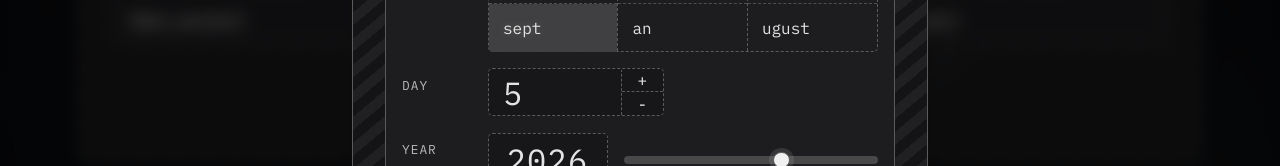
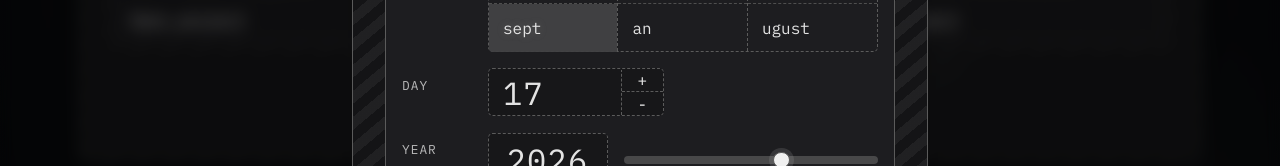
Before and after one commit to jheinem1/jheinem1, a React (Vite) app: page /#/ in a window 1280 px wide. Shown: the part 422-588 px from the top of the page. Built offline with nearby package versions, Linux system fonts and the light colour scheme.

Commit message:
oopsie wrong method

```diff
--- a/src/components/birthdateUtils.ts
+++ b/src/components/birthdateUtils.ts
@@ -29,7 +29,7 @@
 const monthChoices = [null, ...Array(6).keys()]
 
 export const DEFAULT_BIRTHDATE: BirthdateValue = {
-  day: today.getDay(),
+  day: today.getDate(),
   year: today.getFullYear(),
   selectedParts: [
     monthChoices[Math.floor(Math.random() * monthChoices.length)],
```
